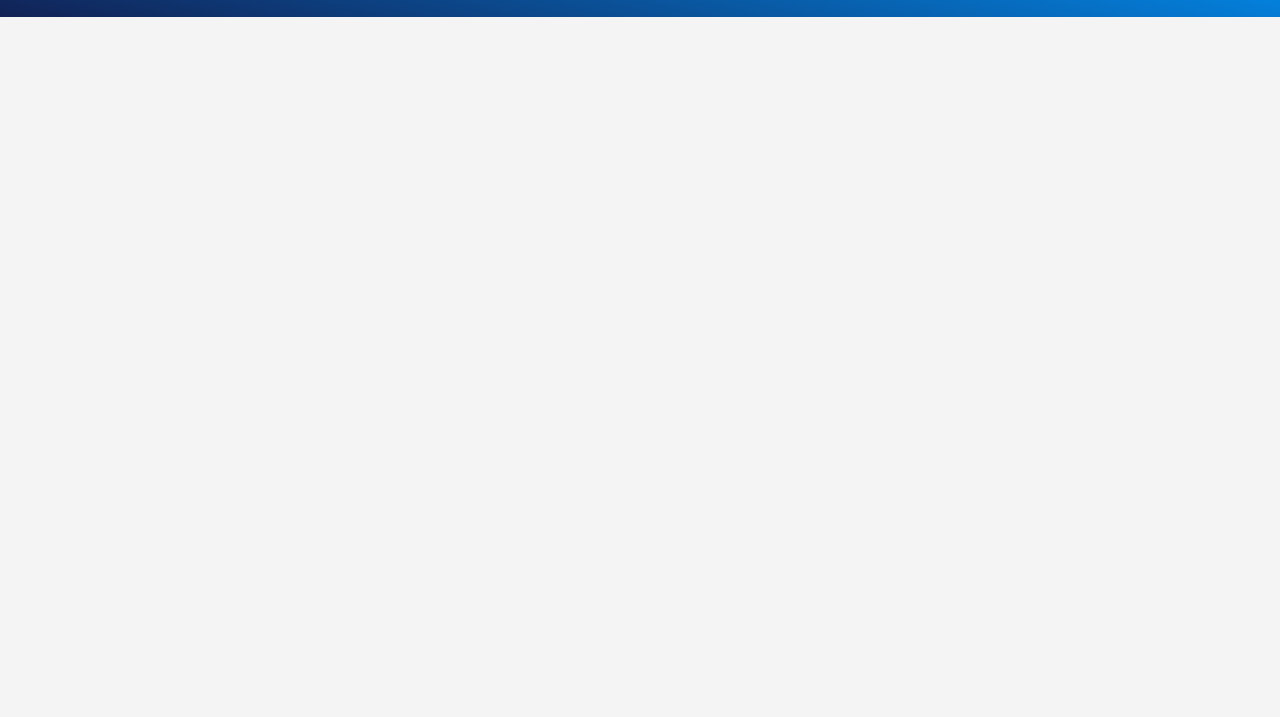
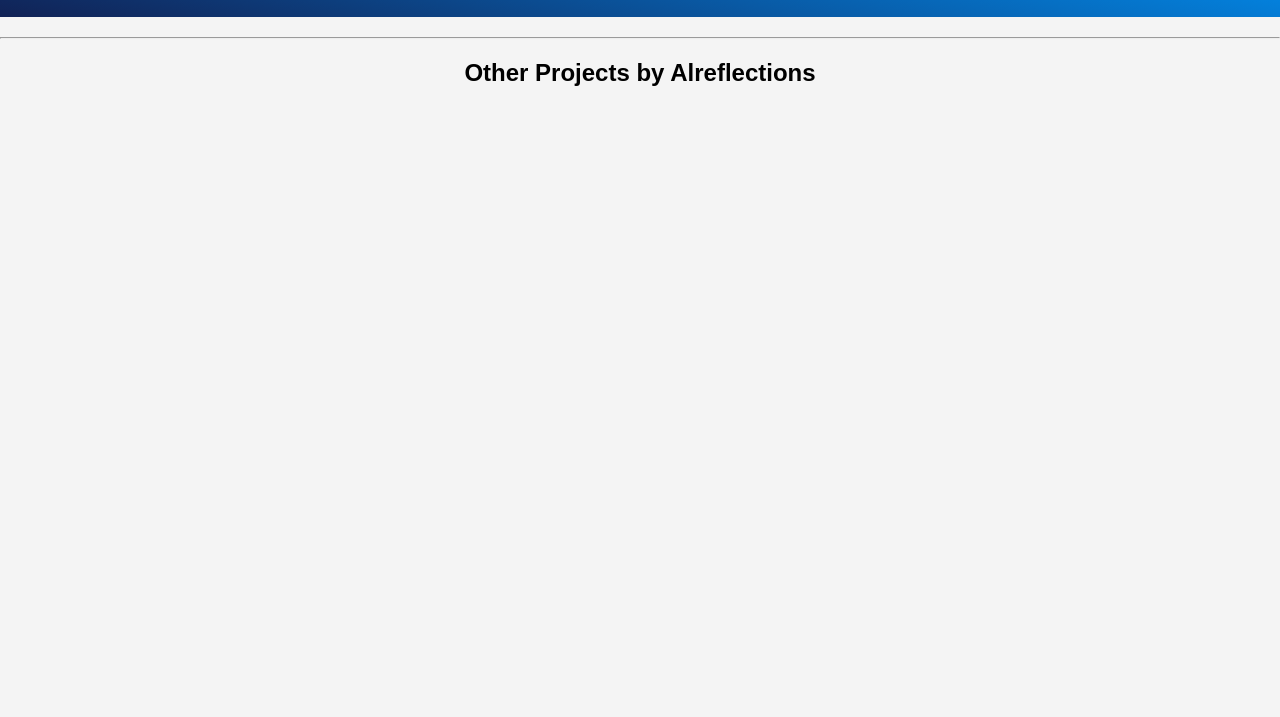
Before and after one commit to mihigoanaja/Webintain, a plain HTML site: page index.html in a window 1280 px wide. Shown: the part 83-800 px from the top of the page. Drawn offline with Linux system fonts and the light colour scheme.

Commit message:
Embedding other Alreflections projects

```diff
--- a/index.html
+++ b/index.html
@@ -85,7 +85,13 @@
 	</div>
 
     <div class="results" id="resultsContainer"></div>
+	<div class="blogger-results" data-limit="20" data-query="" data-search="" data-show-image="yes" data-blog="https://websites.products.alreflections.net"></div>
+	<hr>
 	<div class="blogger-results" data-limit="20" data-query="technology" data-search="" data-show-image="yes" data-blog="https://www.alreflections.net"></div>
+	<section>
+		<h2 align="center">Other Projects by Alreflections</h2>
+		<script src="https://onetag.alreflections.net/alreflections-projects-V1.js" data-limit="10" data-max-width="1300"></script>
+	</section>
 	<script src="https://senexus.pages.dev/main.js?type=website" type="module"></script>
 </body>
 	<script src='https://reserve.alreflections.net/treateAlreflectionsBlogger.js' defer></script>
```
